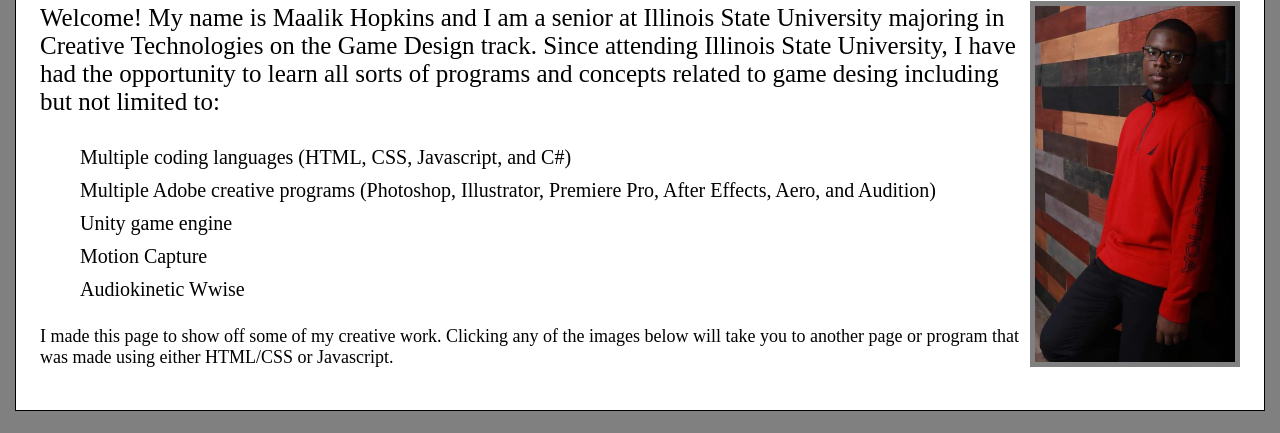
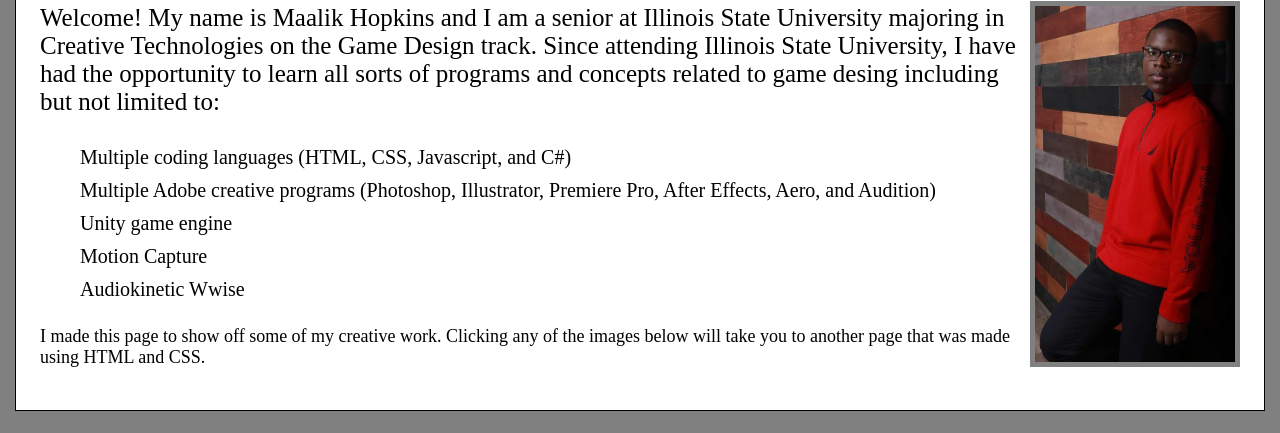
Before and after one commit to maalikjhopkins/CTK303, a plain HTML site: page Portfolio.html in a window 1280 px wide. Shown: the part 128-561 px from the top of the page. Drawn offline with Linux system fonts and the light colour scheme.

Commit message:
Add files via upload

```diff
--- a/Portfolio.html
+++ b/Portfolio.html
@@ -19,7 +19,7 @@
                 <li>Motion Capture</li>
                 <li>Audiokinetic Wwise</li>
             </ul>
-            <p class="specialp2">I made this page to show off some of my creative work. Clicking any of the images below will take you to another page or program that was made using either HTML/CSS or Javascript.</p>
+            <p class="specialp2">I made this page to show off some of my creative work. Clicking any of the images below will take you to another page that was made using HTML and CSS.</p>
         </header>
     </div>
     <div id="wrapper1">
```
